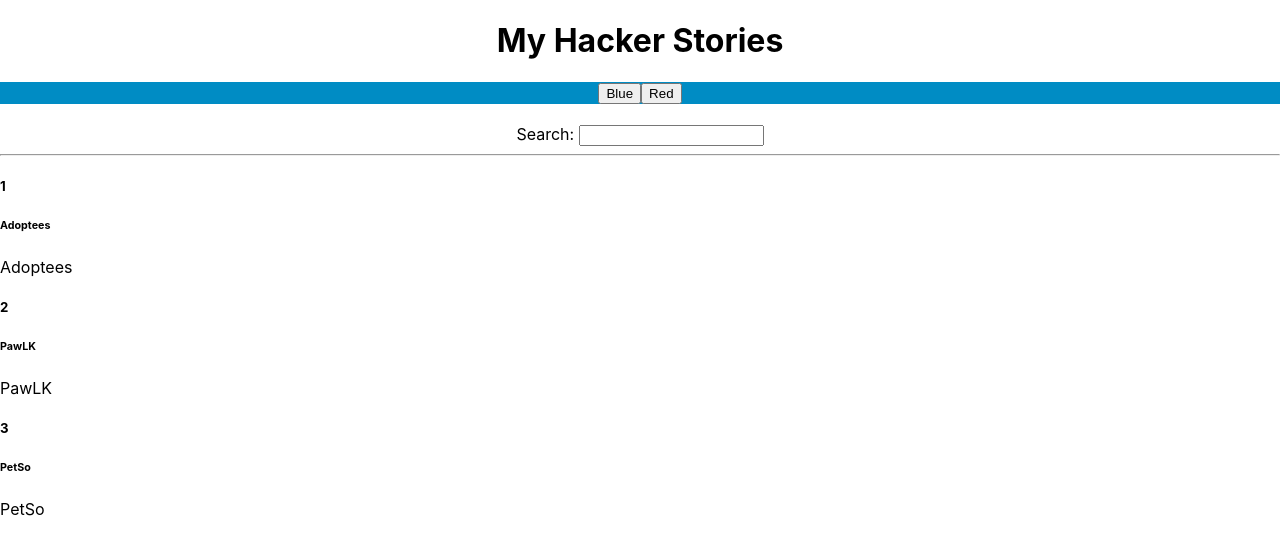
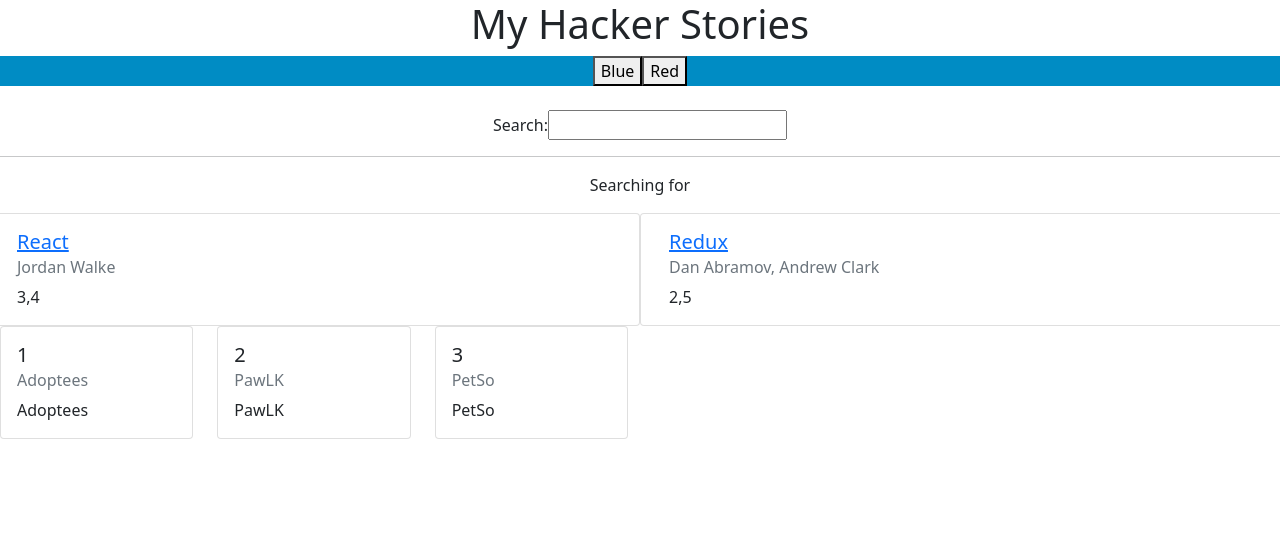
Before and after one commit to pasindur99/Organizations-frontend, a React (Create React App) app: page / in a window 1280 px wide. Shown: the top 554 px of the page. Built offline with nearby package versions, Linux system fonts and the light colour scheme.

Commit message:
Create search feature for stories

```diff
--- a/src/App.js
+++ b/src/App.js
@@ -2,12 +2,37 @@
 import Organisations from "./Organizations";
 import {useState} from "react";
 import {Col, Row} from "reactstrap";
+import List from "./List";
+import Search from "./Search";
 
 function App() {
     const [color, setColor] = useState("#008cc4");
-    const handleChange = event => {
-        console.log(event.target.value);
+    const [searchTerm, setSearchTerm] = useState('');
+    const handleSearch = event => {
+        setSearchTerm(event.target.value);
+        // console.log(event.target.value);
     }
+    const stories = [
+        {
+            title: 'React',
+            url: 'https://reactjs.org/',
+            author: 'Jordan Walke',
+            num_comments: 3,
+            points: 4,
+            objectID: 0,
+        }, {
+            title: 'Redux',
+            url: 'https://redux.js.org/',
+            author: 'Dan Abramov, Andrew Clark',
+            num_comments: 2,
+            points: 5,
+            objectID: 1,
+        },];
+
+    const searchedStories = stories.filter(function (story) {
+        return story.title.includes(searchTerm);
+    });
+
     return (
         <div>
             <div className="App">
@@ -21,15 +46,22 @@
                     </button>
                 </div>
                 <br/>
-                <label htmlFor="search">Search: </label>
-                <input id="search" type="text" onChange={handleChange}/>
+                <Search onSearch={handleSearch}/>
                 <hr/>
+                <p>
+                    Searching for <strong>{searchTerm}</strong>
+                </p>
             </div>
-            <Row>
-                <Col md={3}>
+            <Col>
+                <Row md={2}>
+                    <List list={searchedStories}/>
+                </Row>
+            </Col>
+            <Col>
+                <Row md={6}>
                     <Organisations/>
-                </Col>
-            </Row>
+                </Row>
+            </Col>
         </div>
 
     );
--- /dev/null
+++ b/src/List/index.js
@@ -0,0 +1,33 @@
+import {Card, CardBody, CardSubtitle, CardText, CardTitle} from "reactstrap";
+import 'bootstrap/dist/css/bootstrap.min.css';
+import React from "react";
+
+const List = props =>
+    props.list.map(item => (
+        <Card key={item.objectID}>
+            <CardBody>
+                <CardTitle tag="h5">
+                    <a href={item.url}>{item.title}</a>
+                </CardTitle>
+                <CardSubtitle
+                    className="mb-2 text-muted"
+                    tag="h6"
+                >
+                    <span>{item.author}</span>
+                </CardSubtitle>
+                <CardText>
+                    {item.num_comments},<span>{item.points}</span>
+                </CardText>
+            </CardBody>
+        </Card>
+      //   <div key={item.objectID}>
+      // <span>
+      //   <a href={item.url}>{item.title}</a>
+      // </span>
+      //       <span>{item.author}</span>
+      //       <span>{item.num_comments}</span>
+      //       <span>{item.points}</span>
+      //   </div>
+    ));
+
+export default List;
--- a/src/Organizations/index.js
+++ b/src/Organizations/index.js
@@ -1,5 +1,6 @@
 import React from "react";
 import {Card, CardBody, CardSubtitle, CardText, CardTitle} from "reactstrap";
+import 'bootstrap/dist/css/bootstrap.min.css';
 
 const organisations = [
     {
@@ -19,12 +20,7 @@
 function Organisations() {
     return organisations.map((organisation) => {
         return (
-            <div>
-                {/*<div>*/}
-                {/*    <div key={organisation.id}>*/}
-                {/*        {organisation.name}*/}
-                {/*    </div>*/}
-                {/*</div>*/}
+            <div key={organisation.id}>
                 <Card>
                     <CardBody>
                         <CardTitle tag="h5">
--- /dev/null
+++ b/src/Search/index.js
@@ -0,0 +1,8 @@
+const Search = props => (
+    <div>
+        <label htmlFor="search">Search: </label>
+        <input id="search" type="text" onChange={props.onSearch}/>
+    </div>
+);
+
+export default Search;
```
